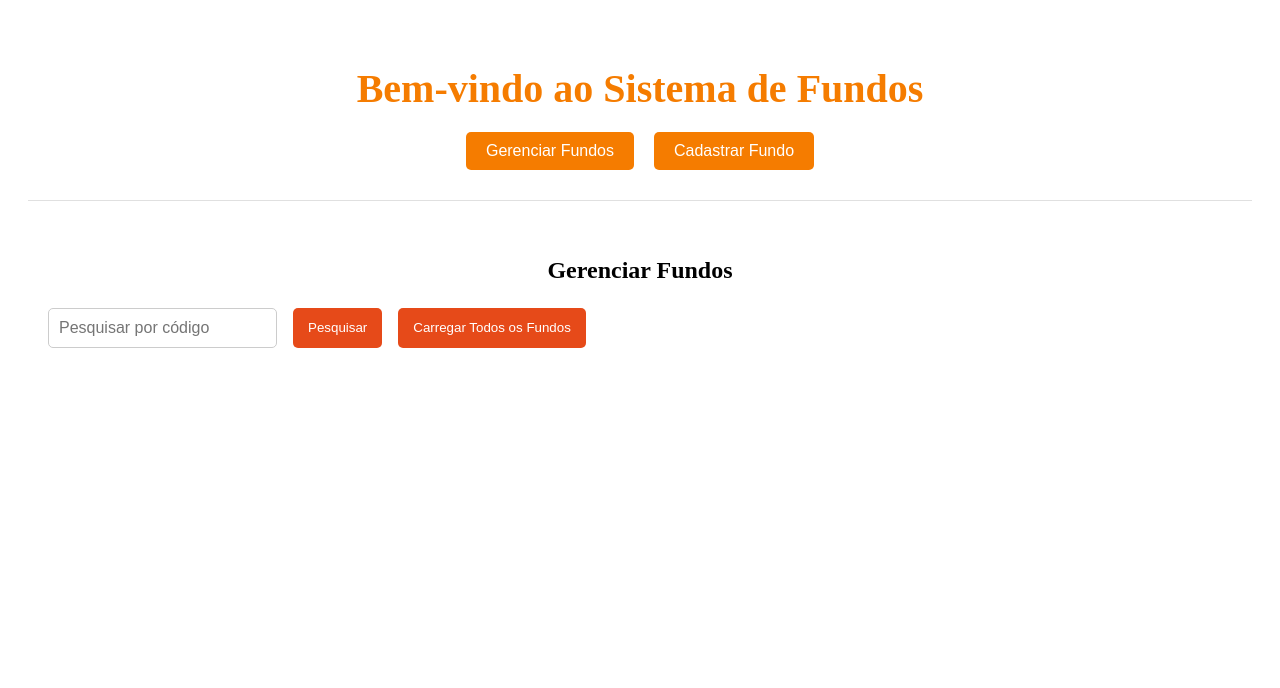
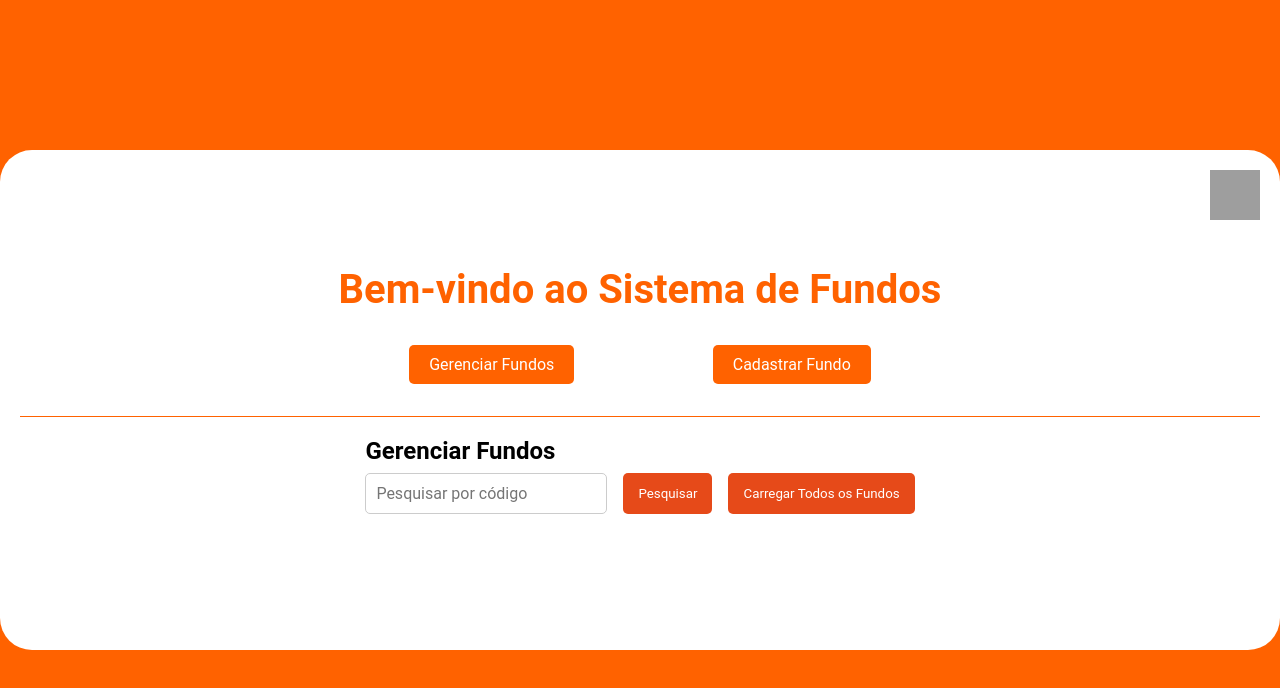
Before and after one commit to israilla/fundo-app, an Angular app: page /fundo-gerenciamento in a window 1280 px wide. Shown: the top 688 px of the page. Built offline with nearby package versions, Linux system fonts and the light colour scheme; grey boxes are pictures that could not be loaded.

Commit message:
estilo(componente): estilizando componente principal

```diff
--- a/src/app/app.component.css
+++ b/src/app/app.component.css
@@ -1,20 +1,61 @@
-.container {
-  text-align: center;
+.wrapper {
+  display: flex;
+  justify-content: center;
+  align-items: center;
+  height: 100dvh;
+}
+
+#main-container {
   padding: 20px;
+  width: 1280px;
+  display: flex;
+  flex-direction: column;
+  align-items: center;
+  justify-content: center;
+  background:#fff;
+  border-radius: 2rem;
+  min-height: 500px;
+  position: relative;
+
+  img {
+    width: 50px;
+    height: 50px;
+    position: absolute;
+    top: 20px;
+    right: 20px;
+  }
+}
+
+#main-content {
+  background: #fff;
+  width: 100%;
+  display: flex;
+  justify-content: center;
 }
 
 header {
-  margin-bottom: 20px;
-}
+  display: flex;
+  flex-direction: column;
+  align-items: center;
+  gap: 2rem;
+  width: 100%;
+  padding-bottom: 2rem;
+  border-bottom: solid 1px #FF6200;
 
-h1 {
-  font-size: 2.5em;
-  color: #f57c00;
-  margin-bottom: 10px;
+  h1 {
+    font-size: 2.5em;
+    color: #FF6200;
+    align-self: center;
+  }
 }
 
 nav {
-  margin: 20px 0;
+  display: flex;
+  flex: 1;
+  width: 600px;
+  justify-content: space-around;
+  position: relative;
+
 }
 
 .btn {
@@ -22,25 +63,13 @@ nav {
   padding: 10px 20px;
   font-size: 1em;
   color: #fff;
-  background-color: #f57c00;
+  background-color: #FF6200;
   text-decoration: none;
   border-radius: 5px;
   border: none;
   cursor: pointer;
-  margin: 0 10px;
 }
 
 .btn:hover {
   background-color: #e64a19;
 }
-
-body {
-  background-color: #f8f8f8;
-  font-family: Arial, sans-serif;
-}
-
-header {
-  background-color: #fff;
-  border-bottom: 1px solid #e0e0e0;
-  padding: 10px 20px;
-}
--- a/src/app/app.component.html
+++ b/src/app/app.component.html
@@ -1,10 +1,20 @@
-<div class="container">
+<div class="wrapper">
+  <div id="main-container">
+        <img src="/logo.png" />
+
     <header>
+      <div>
         <h1>Bem-vindo ao Sistema de Fundos</h1>
+      </div>
+
       <nav>
         <button class="btn" routerLink="/fundo-gerenciamento">Gerenciar Fundos</button>
         <button class="btn" routerLink="/fundo-cadastro">Cadastrar Fundo</button>
       </nav>
     </header>
-  <router-outlet></router-outlet>
+
+    <main id="main-content">
+      <router-outlet />
+    </main>
   </div>
+</div>
--- a/src/styles.css
+++ b/src/styles.css
@@ -0,0 +1,36 @@
+* {
+  font-family: 'Roboto';
+  box-sizing: border-box;
+  padding: 0;
+  margin: 0;
+}
+body {
+  background: #FF6200;
+}
+
+div {
+  --sb-track-color: #FCFAF9;
+  --sb-thumb-color: #FF6200;
+  --sb-size: 10px;
+}
+
+div::-webkit-scrollbar {
+  width: var(--sb-size)
+}
+
+div::-webkit-scrollbar-track {
+  background: var(--sb-track-color);
+  border-radius: 6px;
+}
+
+div::-webkit-scrollbar-thumb {
+  background: var(--sb-thumb-color);
+  border-radius: 6px;
+}
+
+@supports not selector(::-webkit-scrollbar) {
+  div {
+    scrollbar-color: var(--sb-thumb-color)
+                     var(--sb-track-color);
+  }
+}
```
Lines whose indentation alone changed are shown as unchanged.
